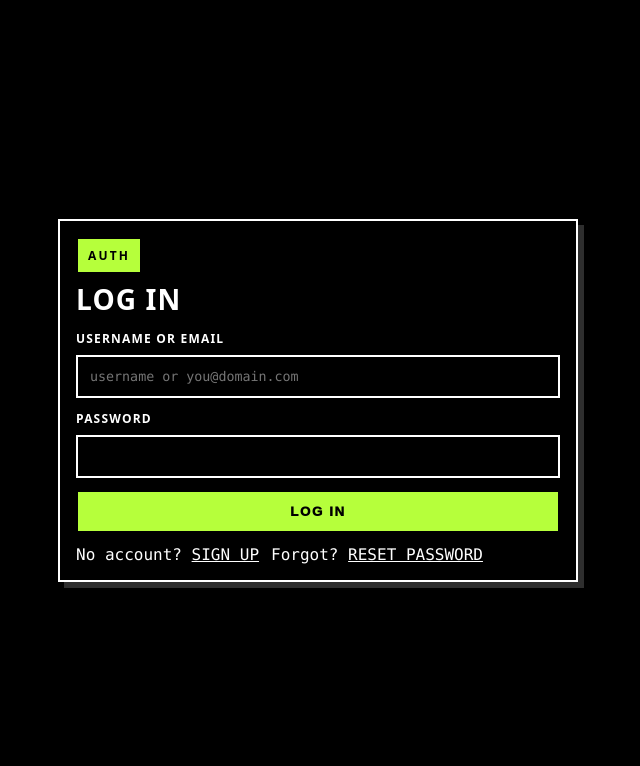
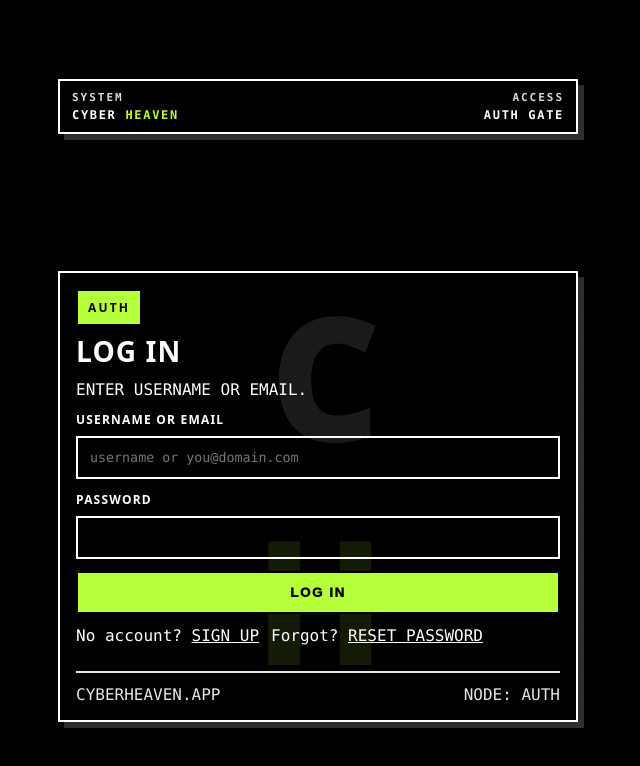
Before and after one commit to YoItsLuisBro/cyberheaven, a React (Vite) app: page /login in a window 1280 px wide. Shown: the top 766 px of the page, without its empty margins (322-962 px from the left). Built offline with nearby package versions, Linux system fonts and the light colour scheme; no server answers.

Commit message:
Updated login page

```diff
--- a/package.json
+++ b/package.json
@@ -1,7 +1,7 @@
 {
   "name": "cyber-heaven",
   "private": true,
-  "version": "0.0.0",
+  "version": "0.0.5",
   "type": "module",
   "scripts": {
     "dev": "vite",
--- a/src/routes/auth/Login.tsx
+++ b/src/routes/auth/Login.tsx
@@ -11,13 +11,14 @@ export function Login() {
 
   async function onSubmit(e: React.FormEvent) {
     e.preventDefault();
+    if (busy) return;
+
     setErr(null);
     setBusy(true);
 
     try {
       const ident = identifier.trim();
 
-      // Resolve username -> email (or pass-through email) via secure RPC.
       const { data: email, error: rpcErr } = await supabase
         .schema("core")
         .rpc("login_email", { p_identifier: ident });
@@ -34,18 +35,47 @@ export function Login() {
       if (error) throw error;
       nav("/");
     } catch {
-      setErr("LOGIN FAILED.");
+      setErr("AUTH REJECTED.");
     } finally {
       setBusy(false);
     }
   }
 
   return (
-    <div className="authpage">
-      <div className="authcard">
+    <div className="authpage authpage-cyber">
+      <div
+        className="bootbar"
+        role="banner"
+        aria-label="Cyber Heaven system banner"
+      >
+        <div className="bootcol">
+          <div className="bootk">SYSTEM</div>
+          <div className="bootv">
+            CYBER <span className="acid">HEAVEN</span>
+          </div>
+        </div>
+
+        <div className="bootcol bootcol-right">
+          <div className="bootk">ACCESS</div>
+          <div className="bootv">AUTH GATE</div>
+        </div>
+      </div>
+
+      <div className="authcard cybercard">
+        {/* Watermark */}
+        <div className="chMark" aria-hidden="true">
+          <span className="chC">C</span>
+          <span className="chH">H</span>
+        </div>
+
+        <div className="cyberContent">
           <div className="authheader">
             <div className="kicker">AUTH</div>
             <h1 className="h2">LOG IN</h1>
+            <div className="muted" style={{ marginTop: 6 }}>
+              ENTER <span className="mono">USERNAME</span> OR{" "}
+              <span className="mono">EMAIL</span>.
+            </div>
           </div>
 
           <form onSubmit={onSubmit} className="form">
@@ -90,7 +120,13 @@ export function Login() {
                 Forgot? <Link to="/forgot">RESET PASSWORD</Link>
               </span>
             </div>
+
+            <div className="authfooter">
+              <span className="mono">CYBERHEAVEN.APP</span>
+              <span className="mono">NODE: AUTH</span>
+            </div>
           </form>
+        </div>
       </div>
     </div>
   );
--- a/src/styles/app.css
+++ b/src/styles/app.css
@@ -482,3 +482,147 @@ a {
   flex-wrap: wrap;
   align-items: flex-end;
 }
+
+/* --- CYBER HEAVEN LOGIN: BOOT BAR + WATERMARK + SCANLINES --- */
+
+.acid {
+  color: var(--acid);
+}
+
+.authpage-cyber {
+  position: relative;
+  overflow: hidden;
+}
+
+/* faint scanline texture */
+.authpage-cyber::before {
+  content: "";
+  position: fixed;
+  inset: 0;
+  pointer-events: none;
+  background: repeating-linear-gradient(
+    to bottom,
+    rgba(255, 255, 255, 0.06) 0px,
+    rgba(255, 255, 255, 0.06) 1px,
+    transparent 1px,
+    transparent 6px
+  );
+  opacity: 0.1;
+}
+
+/* moving scan bar */
+.authpage-cyber::after {
+  content: "";
+  position: fixed;
+  left: 0;
+  right: 0;
+  top: -140px;
+  height: 140px;
+  pointer-events: none;
+  background: linear-gradient(
+    to bottom,
+    transparent,
+    rgba(182, 255, 59, 0.1),
+    transparent
+  );
+  opacity: 0.65;
+  animation: cyberScan 6s linear infinite;
+}
+
+@keyframes cyberScan {
+  from {
+    transform: translateY(0);
+  }
+  to {
+    transform: translateY(calc(100vh + 280px));
+  }
+}
+
+/* Boot banner */
+.bootbar {
+  width: min(520px, 100%);
+  border: 2px solid var(--line);
+  background: #000;
+  box-shadow: var(--shadow);
+  padding: 10px 12px;
+  margin-bottom: 12px;
+  display: flex;
+  justify-content: space-between;
+  gap: 12px;
+}
+
+.bootcol {
+  display: grid;
+  gap: 4px;
+}
+
+.bootcol-right {
+  text-align: right;
+}
+
+.bootk {
+  font-family: var(--mono);
+  letter-spacing: 0.18em;
+  font-weight: 900;
+  font-size: 11px;
+  opacity: 0.85;
+}
+
+.bootv {
+  font-family: var(--mono);
+  letter-spacing: 0.14em;
+  font-weight: 900;
+  font-size: 12px;
+}
+
+/* Watermark behind the card */
+.cybercard {
+  position: relative;
+  overflow: hidden;
+}
+
+.chMark {
+  position: absolute;
+  inset: 0;
+  display: grid;
+  place-items: center;
+  pointer-events: none;
+  user-select: none;
+  z-index: 0;
+  transform: translateY(-6px);
+  opacity: 0.1;
+}
+
+.chMark .chC,
+.chMark .chH {
+  font-weight: 1000;
+  letter-spacing: 0.02em;
+  font-size: 164px;
+  line-height: 1;
+}
+
+.chMark .chC {
+  color: #fff;
+  margin-right: -10px;
+}
+
+.chMark .chH {
+  color: var(--acid);
+}
+
+.cyberContent {
+  position: relative;
+  z-index: 1;
+}
+
+/* Footer line inside the card */
+.authfooter {
+  margin-top: 14px;
+  padding-top: 12px;
+  border-top: 2px solid var(--line);
+  display: flex;
+  justify-content: space-between;
+  gap: 12px;
+  flex-wrap: wrap;
+  opacity: 0.9;
+}
```
Lines whose indentation alone changed are shown as unchanged.
